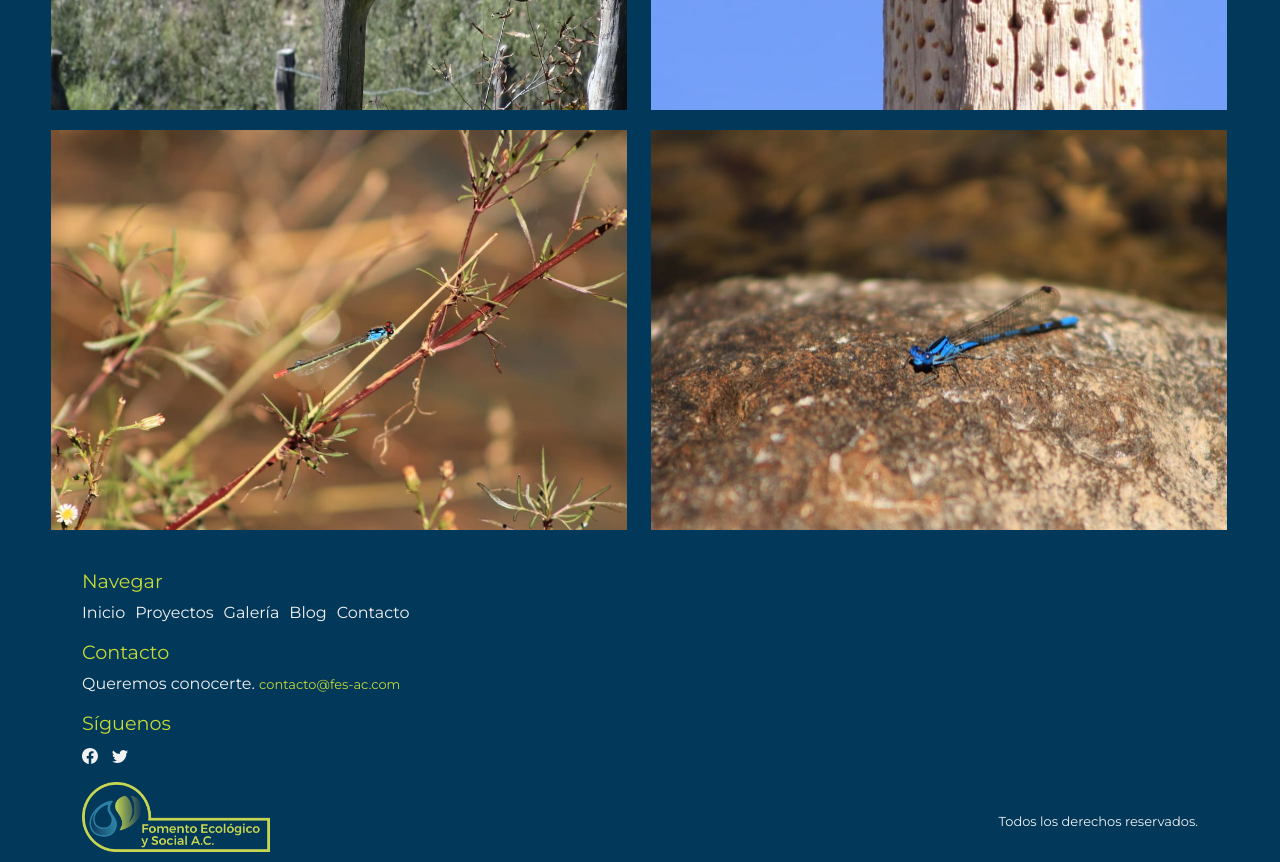
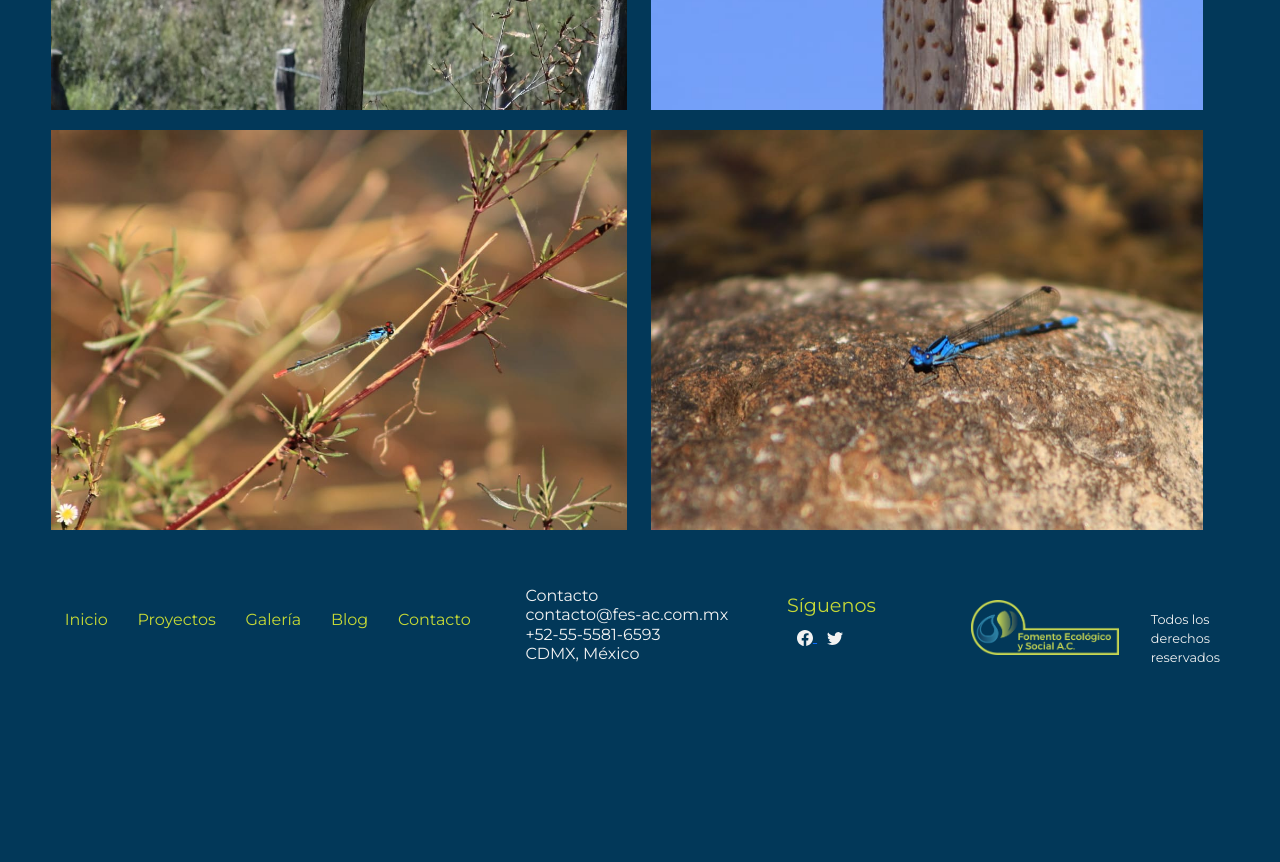
Before and after one commit to ClauTorresLG/FES-AC, a website: page hojas/galeria.html in a window 1280 px wide. Shown: the part 1280-2142 px from the top of the page. After the commit the page ends 1965 px from the top, so only its background shows below. Drawn offline with nearby package versions, Linux system fonts and the light colour scheme.

Commit message:
Diseño Final

```diff
--- a/hojas/galeria.html
+++ b/hojas/galeria.html
@@ -8,7 +8,7 @@
     <meta name="description" content="Fomento Ecológico y Social AC. Galería fotográfica perteneciente a los proyectos realizados por la Asociación, con contenido exclusivo de las especies en estudio.">
     <meta name="keywords" content="especies exóticas invasoras">
 
-    <link rel="stylesheet" href="../css/pruebacss.css">
+    <link rel="stylesheet" href="../css/estiloscss.css">
 
     <link rel="preconnect" href="https://fonts.googleapis.com">
     <link rel="preconnect" href="https://fonts.gstatic.com" crossorigin>
@@ -61,22 +61,18 @@
   </header>
 
   <div id="fotos">
-    <img src="../imgs/galería/foto1.jpeg" alt="Libélula Serpiente de Veracruz (Erpetogomphus viperinus)" class="foto1" data-aos="fade-right">
-    <img src="../imgs/galería/foto2.jpeg" alt="Picogrueso Pechirrosado (Pheucticus ludovicianus)" class="foto2" data-aos="fade-left">
-    <img src="../imgs/galería/foto3.jpeg" alt="Guacamaya Roja (Ara macao)" class="foto3" data-aos="fade-right">
-    <img src="../imgs/galería/foto4.jpeg" alt="Avispero Cardenalito (Piranga rubra)" class="foto4" data-aos="fade-right">
-    <img src="../imgs/galería/foto5.jpeg" alt="Libélula Serpiente de Veracruz (Erpetogomphus viperinus)" class="foto5" data-aos="fade-right">
-    <img src="../imgs/galería/foto6.jpeg" alt="Libélula Serpiente de Veracruz (Erpetogomphus viperinus)" class="foto6" data-aos="fade-left">
-    <img src="../imgs/galería/foto7.jpeg" alt="Momoto Cejas Azules (Eumomota superciliosa)" class="foto7" data-aos="fade-left">
+    <img src="../imgs/galeria/foto1.jpeg" alt="Libélula Serpiente de Veracruz (Erpetogomphus viperinus)" class="foto1" data-aos="fade-right">
+    <img src="../imgs/galeria/foto2.jpeg" alt="Picogrueso Pechirrosado (Pheucticus ludovicianus)" class="foto2" data-aos="fade-left">
+    <img src="../imgs/galeria/foto3.jpeg" alt="Guacamaya Roja (Ara macao)" class="foto3" data-aos="fade-right">
+    <img src="../imgs/galeria/foto4.jpeg" alt="Avispero Cardenalito (Piranga rubra)" class="foto4" data-aos="fade-right">
+    <img src="../imgs/galeria/foto5.jpeg" alt="Libélula Serpiente de Veracruz (Erpetogomphus viperinus)" class="foto5" data-aos="fade-right">
+    <img src="../imgs/galeria/foto6.jpeg" alt="Libélula Serpiente de Veracruz (Erpetogomphus viperinus)" class="foto6" data-aos="fade-left">
+    <img src="../imgs/galeria/foto7.jpeg" alt="Momoto Cejas Azules (Eumomota superciliosa)" class="foto7" data-aos="fade-left">
   </div>
 
 
   <footer>
-    <div id="cajaContacto">
-
     <div class="navbar2">
-        <h2>Navegar</h2>
-        <div>
       <nav>
         <ul>
           <li>
@@ -97,30 +93,33 @@
         </ul>
       </nav>
     </div>
+
+    <div id="cajaContacto">
+      <div class="datosContacto">
+        <p>Contacto</p>
+        <p>contacto@fes-ac.com.mx</p>
+        <p>+52-55-5581-6593</p>
+        <p>CDMX, México</p>
       </div>
-
-      <div class="contacto">
-        <h2>Contacto</h2>
-        <p>Queremos conocerte. <a href="" style="color: #c6d936; font-size: small;">contacto@fes-ac.com</a></p>
-      </div>
-
       <div class="redes">
         <h2>Síguenos</h2>
-        <a href="https://www.facebook.com/Fomento-Ecol%C3%B3gico-y-Social-AC-677898958927851">
+        <a href="https://www.facebook.com/Fomento-Ecol%C3%B3gico-y-Social-AC-677898958927851" target="_blank">
           <svg xmlns="http://www.w3.org/2000/svg" width="16" height="16" fill="currentColor" class="bi bi-facebook" viewBox="0 0 16 16">
             <path d="M16 8.049c0-4.446-3.582-8.05-8-8.05C3.58 0-.002 3.603-.002 8.05c0 4.017 2.926 7.347 6.75 7.951v-5.625h-2.03V8.05H6.75V6.275c0-2.017 1.195-3.131 3.022-3.131.876 0 1.791.157 1.791.157v1.98h-1.009c-.993 0-1.303.621-1.303 1.258v1.51h2.218l-.354 2.326H9.25V16c3.824-.604 6.75-3.934 6.75-7.951z"/>
           </svg>
         </a>
-        <a href="https://twitter.com/FesAC13">
+        <a href="https://twitter.com/FesAC13" target="_blank">
           <svg xmlns="http://www.w3.org/2000/svg" width="16" height="16" fill="currentColor" class="bi bi-twitter" viewBox="0 0 16 16">
             <path d="M5.026 15c6.038 0 9.341-5.003 9.341-9.334 0-.14 0-.282-.006-.422A6.685 6.685 0 0 0 16 3.542a6.658 6.658 0 0 1-1.889.518 3.301 3.301 0 0 0 1.447-1.817 6.533 6.533 0 0 1-2.087.793A3.286 3.286 0 0 0 7.875 6.03a9.325 9.325 0 0 1-6.767-3.429 3.289 3.289 0 0 0 1.018 4.382A3.323 3.323 0 0 1 .64 6.575v.045a3.288 3.288 0 0 0 2.632 3.218 3.203 3.203 0 0 1-.865.115 3.23 3.23 0 0 1-.614-.057 3.283 3.283 0 0 0 3.067 2.277A6.588 6.588 0 0 1 .78 13.58a6.32 6.32 0 0 1-.78-.045A9.344 9.344 0 0 0 5.026 15z"/>
           </svg>
         </a>
       </div>
+    </div>
 
-      <div class="derechos">
-        <img src="../imgs/logoFes4.png" alt="logo Fomento Ecológico y Social AC">
-        <p>Todos los derechos reservados.</p>
+    <div id="baseFooter">
+      <a href="../index.html"><div class="logoBajo"></div></a>
+      <div class="copyRight">
+        <p>Todos los derechos reservados</p>
       </div>
     </div>
 
--- a/package.json
+++ b/package.json
@@ -4,7 +4,7 @@
   "main": "index.js",
   "scripts": {
     "test": "echo \"Error: no test specified\" && exit 1",
-    "build-css": "node-sass --include-path scss scss/prueba.scss css/pruebacss.css",
+    "build-css": "node-sass --include-path scss scss/estilos.scss css/estiloscss.css",
     "watch-css": "nodemon -e scss -x \"npm run build-css\""
   },
   "author": "",
--- a/scss/_variables.scss
+++ b/scss/_variables.scss
@@ -1,8 +1,14 @@
 $fuente1: 'Montserrat', sans-serif;
 $fuente2: 'Raleway', sans-serif;
 $fuente3: 'Rufina', serif;
+
 $azulOscuro: #023859;
 $azulClaro: #2983a6;
 $amarillo: #c6d936;
 $verde: #97a629;
 $blanco: #f2f2f2;
+
+$width90: 90%;
+$width92: 92%;
+$width95: 95%;
+$marginAuto: auto;
--- a/scss/prueba.scss
+++ b/scss/estilos.scss
@@ -11,18 +11,25 @@
     color: $color;
     text-align: $alineación;
 }
+@mixin width90 ($width90, $marginAuto){
+    width: $width90;
+    margin: $marginAuto;
+}
+@mixin width92 ($width92, $marginAuto){
+    width: $width90;
+    margin: $marginAuto;
+}
+
 
 /*mobile-first
 index header*/
     header{
         height: 250px;
-        width: 92%;
-        margin: auto;
+        @include width92 ($width92, $marginAuto);
 
         .cabecera{
             height: 250px;
-            width: 92%;
-            margin: auto;
+            @include width92 ($width92, $marginAuto);
             position: absolute;
             background-image: url(../imgs/proyectos/exoticas.jpeg);
             background-size: cover;
@@ -33,7 +40,7 @@ index header*/
             width: 100%;
             padding: 10px;
             margin-top: 200px;
-            background-color: #023859a4;
+            background-color: #023859b9; /*color con transparencia*/
             @include texto ($fuente1, $amarillo, center);
             line-height: 0em;
 
@@ -56,6 +63,11 @@ index header*/
                 z-index: 55;
                 height: 50px;
             }
+            li{
+                :hover{
+                    color: $azulClaro;
+                }
+            }
             a{
                 @include texto ($fuente2, $amarillo, right);
                 margin-right: 10px;
@@ -63,11 +75,12 @@ index header*/
                 font-weight: bolder;
                 font-size: small;
             }
+
         }
 
         .titulo{
             background-color: $azulOscuro;
-            width: 95%;
+            width: $width95;
             height: 50px;
             margin: 20px auto;
             @include texto ($fuente1, $amarillo, center);
@@ -86,14 +99,17 @@ index header*/
     #header2{
         height: 80px;
         background-image: none;
-        width: 90%;
-        margin: auto;
+        @include width90 ($width90, $marginAuto);
 
         .navbar{
             position: relative;
             z-index: 50;
             height: 50px;
-
+            li{
+                :hover{
+                    color: $azulClaro;
+                }
+            }
             img{
                 z-index: 55;
                 height: 50px;
@@ -112,7 +128,7 @@ index header*/
     main{
         #grillaPrincipal{
             display: grid;
-            width: 92%;
+            width: $width92;
             margin: 20px auto;
             height: auto;
             grid-template-columns: 100%;
@@ -173,27 +189,27 @@ index header*/
                     justify-content: space-around;
                     .cuadro1{
                         grid-area: foto1;
-                        background-image: url(../imgs/galería/foto1.jpeg);
+                        background-image: url(../imgs/galeria/foto1.jpeg);
                     }
                     .cuadro2{
                         grid-area: foto2;
-                        background-image: url(../imgs/galería/foto2.jpeg);
+                        background-image: url(../imgs/galeria/foto2.jpeg);
                     }
                     .cuadro3{
                         grid-area: foto3;
-                        background-image: url(../imgs/galería/foto3.jpeg);
+                        background-image: url(../imgs/galeria/foto3.jpeg);
                     }
                     .cuadro4{
                         grid-area: foto4;
-                        background-image: url(../imgs/galería/foto4.jpeg);
+                        background-image: url(../imgs/galeria/foto4.jpeg);
                     }
                     .cuadro5{
                         grid-area: foto5;
-                        background-image: url(../imgs/galería/foto5.jpeg);
+                        background-image: url(../imgs/galeria/foto5.jpeg);
                     }
                     .cuadro6{
                         grid-area: foto6;
-                        background-image: url(../imgs/galería/foto6.jpeg);
+                        background-image: url(../imgs/galeria/foto6.jpeg);
                     }
                     .cuadro1, .cuadro2, .cuadro3, .cuadro4, .cuadro5, .cuadro6{
                         background-size: cover;
@@ -215,14 +231,11 @@ index header*/
 
             }
         }
-
-
     }
 
 /*hoja proyectos*/
     .intro{
-        width: 90%;
-        margin: auto;
+        @include width90 ($width90, $marginAuto);
         h1{
             @include texto ($fuente2, $amarillo, left);
             font-size: medium;
@@ -236,8 +249,7 @@ index header*/
 
 /*hoja galería*/
     #fotos{
-        width: 90%;
-        margin: auto;
+        @include width90 ($width90, $marginAuto);
         display: grid;
         grid-template-areas:"foto1 foto2"
                             "foto3 foto7"
@@ -249,7 +261,7 @@ index header*/
         column-gap: .5rem;
         justify-items: stretch;
         align-items: stretch;
-    }
+        overflow-x: hidden;
         .foto1{
         grid-area: foto1;
         }
@@ -271,12 +283,13 @@ index header*/
         .foto7{
             grid-area: foto7;
         }
+    }
+
 
 /*hoja blog*/
     #blog{
-        width: 90%;
+        @include width90 ($width90, $marginAuto);
         height: auto;
-        margin: auto;
         background-color: $azulClaro;
         padding: 10px;
 
@@ -290,7 +303,7 @@ index header*/
         }
         .entrada{
             width: 100%;
-            margin: auto;
+            margin: $marginAuto;
             @include texto ($fuente2, $blanco, justify);
             padding: 20px;
 
@@ -314,50 +327,74 @@ index header*/
 
 /*footer*/
     footer{
-        margin: 10px 20px 10px;
+        margin: 10px 10px 0;
 
-        #cajaContacto{
+        .navbar2{
             width: 100%;
-            margin: auto;
+            margin: $marginAuto;
 
-            h2{
-                color: $amarillo;
-                font-size: 1em;
-            }
-            a,
-            p{
-                color: $blanco;
-                text-decoration: none;
-                font-size: small;
-            }
-            .navbar2,
-            .contacto,
-            .redes,
-            .derechos{
-                width: 90%;
-                margin: 5px auto;
-                font-family: $fuente1;
             ul{
                 list-style-type: none;
                 display: flex;
-                    padding: 0;
+                padding: 0 5px;
+                justify-content: space-evenly;
+            }
+            li{
+                :hover{
+                    color: $azulClaro;
+                }
             }
             a{
                 text-decoration: none;
                 padding-right: 10px;
+                @include texto ($fuente1, $amarillo, left);
+            }
+
+        }
+        #cajaContacto{
+            width: 100%;
+            margin: $marginAuto;
+            display: flex;
+
+            .datosContacto{
+                width: 50%;
                 @include texto ($fuente1, $blanco, left);
+                font-size: .8rem;
+                padding: 10px 0 0 10px;
+                line-height: .2em;
             }
-                img{
-                    margin-top: 10px;
-                    height: 50px;
+            .redes{
+                width: 60%;
+                @include texto ($fuente1, $amarillo, right);
+                padding: 10px 20px 0;
+                h2{
+                    font-size: 1rem;
+                }
+                svg{
+                    color: $blanco;
+                    margin-left: 10px;
+                    :hover{
+                        color: $azulClaro;
                     }
                 }
-            .derechos p{
-                float: right;
-                padding: 40px 10px;
-                font-size: xx-small;
             }
-
+        }
+        #baseFooter{
+            display: flex;
+            .logoBajo{
+                width: 250px;
+                height: 55px;
+                margin: 10px 10px 30px;
+                background-image: url(../imgs/logoFes4.png);
+                background-size: contain;
+                background-repeat: no-repeat;
+            }
+            .copyRight{
+                width: 70%;
+                @include texto ($fuente1, $blanco, right);
+                font-size: .8rem;
+                padding: 20px;
+            }
         }
     }
 
@@ -452,8 +489,7 @@ index header*/
             }
         }
         #proyectosSecundarios{
-                width: 98%;
-                margin: auto;
+            @include width90 ($width90, $marginAuto);
             .card-body{
                 height: 380px;
             }
@@ -473,22 +509,51 @@ index header*/
         .nosotros{
             margin-top: 40px;
         }
+        footer{
+            margin: 10px 20px 0;
+            .navbar2{
+                a{
+                    font-size: medium;
+                }
+            }
+            #cajaContacto{
+                .datosContacto{
+                    padding-left: 40px;
+                    font-size: medium;
+                }
+                .redes{
+                    padding-right: 40px;
+                    h2{
+                        font-size: 1.2rem;
+                    }
+                }
+            }
+            #baseFooter{
+                display: flex;
+                .logoBajo{
+                    margin-left: 40px;
+                }
+                .copyRight{
+                    padding: 40px;
+                }
+            }
+        }
+    }
 
-    }
 
 /*pc lg*/
     @media screen and (min-width: 992px){
         header{
-            width: 95%;
+            width: $width95;
             height: 550px;
 
             .cabecera{
-                width: 95%;
+                width: $width95;
                 height: 550px;
             }
             .cabeceraTexto{
                 height: 90px;
-                margin-top: 410px;
+                margin-top: 460px;
                 line-height: 0.5em;
 
                 h2{
@@ -507,6 +572,9 @@ index header*/
              }
              .offcanvas{
                  width: 350px;
+                 .offcanvas-body{
+                    margin-top: 50px;
+                 }
              }
              .nav-item a{
                  font-size: larger;
@@ -514,7 +582,7 @@ index header*/
         }
 
         #header2{
-            width: 95%;
+            width: $width95;
             height: 100px;
             margin-top: 10px;
 
@@ -532,7 +600,7 @@ index header*/
 
         main{
             #grillaPrincipal{
-                width: 95%;
+                width: $width95;
                 .proyectos .card{
                     height: 450px;
                     img{
@@ -573,7 +641,7 @@ index header*/
         }
         #proyectosSecundarios{
                 width: 97%;
-                margin: auto;
+                margin: $marginAuto;
                 .card-body{
                     height: 280px;
                 }
@@ -595,34 +663,33 @@ index header*/
 
 
         footer{
+            margin: 10px 40px 0;
+            display: flex;
             #cajaContacto{
-
-                h2{
-                    font-size: 1.2em;
-                }
-                a,
-                p{
+                .datosContacto{
+                    width: 80%;
+                    padding-left: 20px;
                     font-size: medium;
                 }
-                .navbar2,
-                .contacto,
-                .redes,
-                .derechos{
-                    img{
-                        height: 70px;
-                    }
-                    p{
-                        float: none;
-                        padding: 0;
-                        font-size: medium;
-                    }
-                }
-                .derechos p{
-                    float: right;
-                    font-size: small;
-                    padding-top: 40px;
-                }
-
+                .redes{
+                    text-align: left;
+                    padding-right: 20px;
+                    h2{
+                        font-size: 1.2rem;
                     }
                 }
             }
+            #baseFooter{
+                display: flex;
+                .logoBajo{
+                    margin: 30px 0;
+                    width: 180px;
+                }
+                .copyRight{
+                    width: 60%;
+                    padding: 40px 20px 0 0;
+                    text-align: left;
+                }
+            }
+        }
+    }
```
Also changed, not shown: hojas/blog.html (+15 -17 lines), hojas/contacto.html (+15 -12 lines), hojas/proyectos.html (+15 -16 lines), index.html (+16 -19 lines), css/estilos.css (deleted), css/estiloscss.css, imgs/galeria/foto1.jpeg (renamed from imgs/galería/foto1.jpeg), imgs/galeria/foto2.jpeg (renamed from imgs/galería/foto2.jpeg), imgs/galeria/foto3.jpeg (renamed from imgs/galería/foto3.jpeg), imgs/galeria/foto4.jpeg (renamed from imgs/galería/foto4.jpeg), imgs/galeria/foto5.jpeg (renamed from imgs/galería/foto5.jpeg), imgs/galeria/foto6.jpeg (renamed from imgs/galería/foto6.jpeg), imgs/galeria/foto7.jpeg (renamed from imgs/galería/foto7.jpeg). Lines whose indentation alone changed are shown as unchanged.
